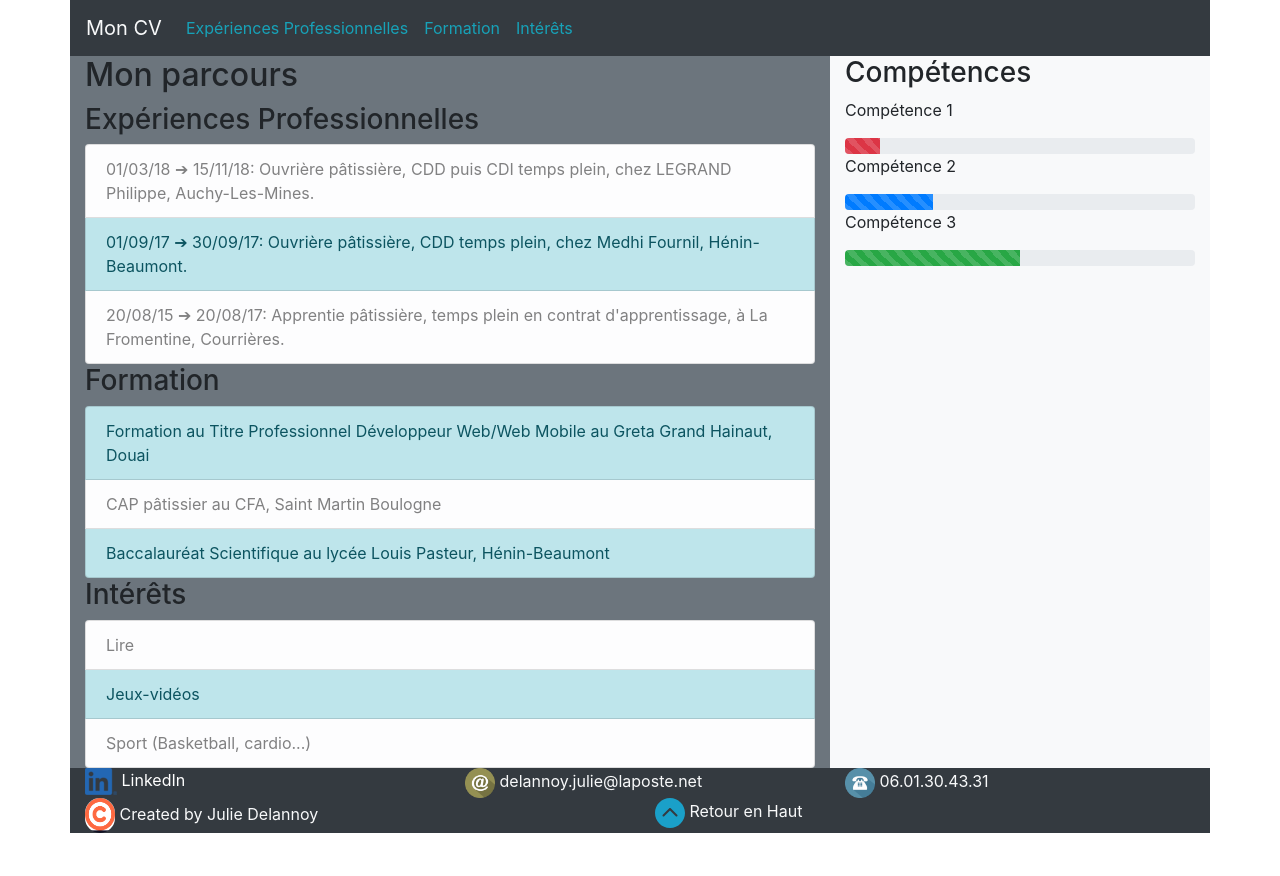
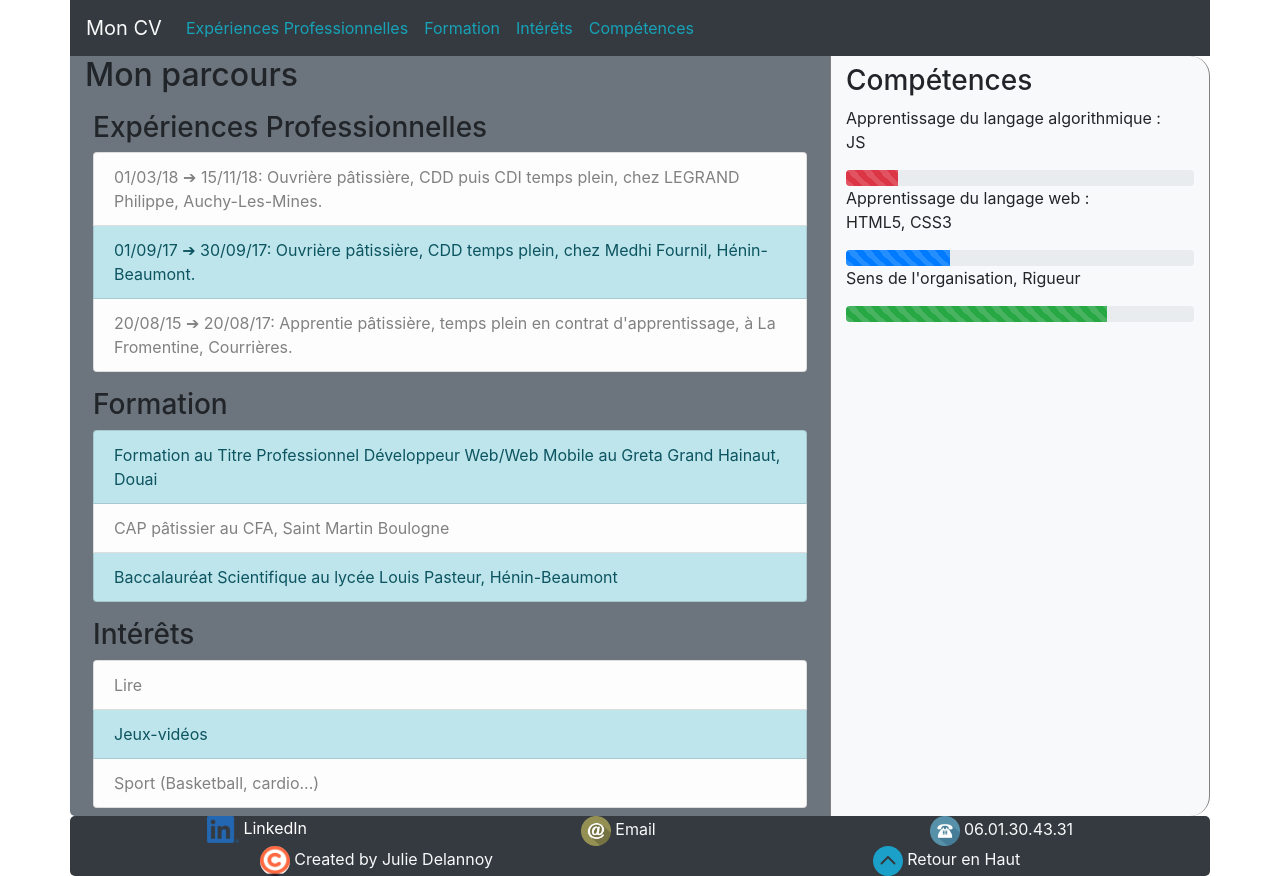
Before and after one commit to JulieDelannoy/CV, a plain HTML site: page index.html in a window 1280 px wide. Shown: the part 230-1106 px from the top of the page. Before the commit the page ends 1063 px from the top, so only its background shows below. Drawn offline with Linux system fonts and the light colour scheme.

Commit message:
Ajout de différents styles dans CSS: Modification flexbox et border dans FOOTER Modification border dans ASIDE Ajout padding SECTION Organisation de l'affichage selon la taille de l'écran
Ajout de compétences dans HTML et modification de la progressbar

Ajout encre "competences" dans la NAV barre

```diff
--- a/CSS/CV-Boostrap.css
+++ b/CSS/CV-Boostrap.css
@@ -1,6 +1,5 @@
 header {
     /*display: flex;*/
-    /*padding: 1vw;*/
 }
 .banniere {
     background-image: url('../images/banniere2.png');
@@ -8,3 +7,38 @@ header {
     background-repeat: no-repeat;
     background-size: cover;
 }
+section{
+    border-bottom-left-radius: 5px;
+}
+section article {
+    padding: 1vh;
+}
+aside {
+    padding: 1vh;
+    border: 1px solid grey;
+    border-top-right-radius: 20px;
+    border-bottom-right-radius: 20px;
+    border-top: whitesmoke;
+    border-bottom: whitesmoke;
+}
+footer{
+    display: flex;
+    flex-direction: column;
+    border-radius: 5px;
+}
+.rond {
+    width: 30px; height: 30px;
+}
+.f1, .f2{
+    display: flex;
+    justify-content: space-around;
+}
+@media (max-width: 990px) {
+    aside {
+        border-radius: 20px;
+    }
+    section {
+        border-bottom-right-radius: 20px;
+        border-bottom-left-radius: 20px;
+    }
+}
--- a/index.html
+++ b/index.html
@@ -3,13 +3,13 @@
 <head>
     <meta charset="UTF-8">
     <title>CV Boostrap</title>
-    <meta name="viewport" content="width=device-width", initial-scale="1", shrink-to-fit="no">
+    <meta name="viewport" content="width=device-width, initial-scale=1, shrink-to-fit=no">
     <link rel="stylesheet" href="CSS/bootstrap.min.css">
     <link rel="stylesheet" href="CSS/CV-Boostrap.css">
 </head>
 <body class="container">
 
-    <HEADER class="row text-light banniere" style="">
+    <HEADER class="row text-light banniere">
         <div class=" col-lg-12" >
             <h1 id="haut">JULIE DELANNOY</h1>
             <h2>Recherche stage: Développeur Web/Web Mobile!</h2>
@@ -28,6 +28,7 @@
                     <a class="nav-item nav-link text-info" href="#exp">Expériences Professionnelles<span class="sr-only">(current)</span></a>
                     <a class="nav-item nav-link text-info" href="#form">Formation</a>
                     <a class="nav-item nav-link text-info" href="#int">Intérêts</a>
+                    <a class="nav-item nav-link text-info" href="#competences">Compétences</a>
                 </div>
             </div>
         </NAV>
@@ -78,17 +79,17 @@
 
         <ASIDE class="col-lg-4 bg-light">
             <h3 id="competences">Compétences</h3>
-            <p>Compétence 1</p>
+            <p>Apprentissage du langage algorithmique :<br>JS</p>
             <div class="progress">
-                <div class="progress-bar progress-bar-striped bg-danger progress-bar-animated" role="progressbar" style="width: 10%" aria-valuenow="10" aria-valuemin="0" aria-valuemax="100"></div>
+                <div class="progress-bar progress-bar-striped bg-danger progress-bar-animated" role="progressbar" style="width: 15%" aria-valuenow="10" aria-valuemin="0" aria-valuemax="100"></div>
             </div>
-            <p>Compétence 2</p>
+            <p>Apprentissage du langage web :<br>HTML5, CSS3</p>
             <div class="progress">
-                <div class="progress-bar progress-bar-striped bg-primary progress-bar-animated" role="progressbar" style="width: 25%" aria-valuenow="25" aria-valuemin="0" aria-valuemax="100"></div>
+                <div class="progress-bar progress-bar-striped bg-primary progress-bar-animated" role="progressbar" style="width: 30%" aria-valuenow="25" aria-valuemin="0" aria-valuemax="100"></div>
             </div>
-            <p>Compétence 3</p>
+            <p>Sens de l'organisation, Rigueur</p>
             <div class="progress">
-                <div class="progress-bar progress-bar-striped bg-success progress-bar-animated" role="progressbar" style="width: 50%" aria-valuenow="50" aria-valuemin="0" aria-valuemax="100"></div>
+                <div class="progress-bar progress-bar-striped bg-success progress-bar-animated" role="progressbar" style="width: 75%" aria-valuenow="50" aria-valuemin="0" aria-valuemax="100"></div>
             </div>
  <!--           <div class="progress">
                 <div class="progress-bar progress-bar-striped bg-warning progress-bar-animated" role="progressbar" style="width: 75%" aria-valuenow="75" aria-valuemin="0" aria-valuemax="100"></div>
@@ -100,26 +101,30 @@
     </div>
 
     <FOOTER class="row bg-dark">
-        <div class="col-lg-4 text-white">
+        <div class="f1">
+        <article class="a1 text-white">
             <a href="https://www.linkedin.com/in/julie-delannoy-a94b78197/" target="_blank">
                 <img src="images/LI-In-Bug.png" alt="Lnk" title="Mon profil"/>
             </a>LinkedIn
+        </article>
+        <article class="a2 text-light">
+        <a href="mailto:delannoy.julie@laposte.net" target="_blank">
+            <img class="rond" src="images/email.png" alt="Mon email" title="Me contacter" />
+            </a>Email
+        </article>
+        <article class="a3 text-light">
+            <img class="rond" src="images/tel.png" alt="Mon téléphone" title="Mon téléphone"/> 06.01.30.43.31
+        </article>
         </div>
-        <div class="col-lg-4 text-light">
-        <a href="mailto:delannoy.julie@laposte.net" target="_blank">
-            <img src="images/email.png" style="width: 30px; height: 30px" alt="Mon email" title="Me contacter" />
-            </a>delannoy.julie@laposte.net
-        </div>
-        <div class="col-lg-4 text-light">
-            <img src="images/tel.png" style="width: 30px; height: 30px" alt="Mon téléphone" title="Mon téléphone"/> 06.01.30.43.31
-        </div>
-        <div class="col-lg-6 text-light cp">
-            <img src="images/copyright2.jpg" style="width: 30px; height: 35px; border-radius: 20px" alt="copyright"> Created by Julie Delannoy
-        </div>
-        <div class="col-lg-6 text-light">
+        <div class="f2">
+        <article class="a4 text-light cp">
+            <img class="rond" src="images/copyright2.jpg" style="border-radius: 20px" alt="copyright"> Created by Julie Delannoy
+        </article>
+        <article class="a5 text-light">
             <a href="#haut">
-                <img src="images/arrow-up.svg" style="width: 30px; height: 30px;" alt="Retour en Haut">
+                <img class="rond" src="images/arrow-up.svg" alt="Retour en Haut">
             </a>Retour en Haut
+        </article>
         </div>
     </FOOTER>
 
```
